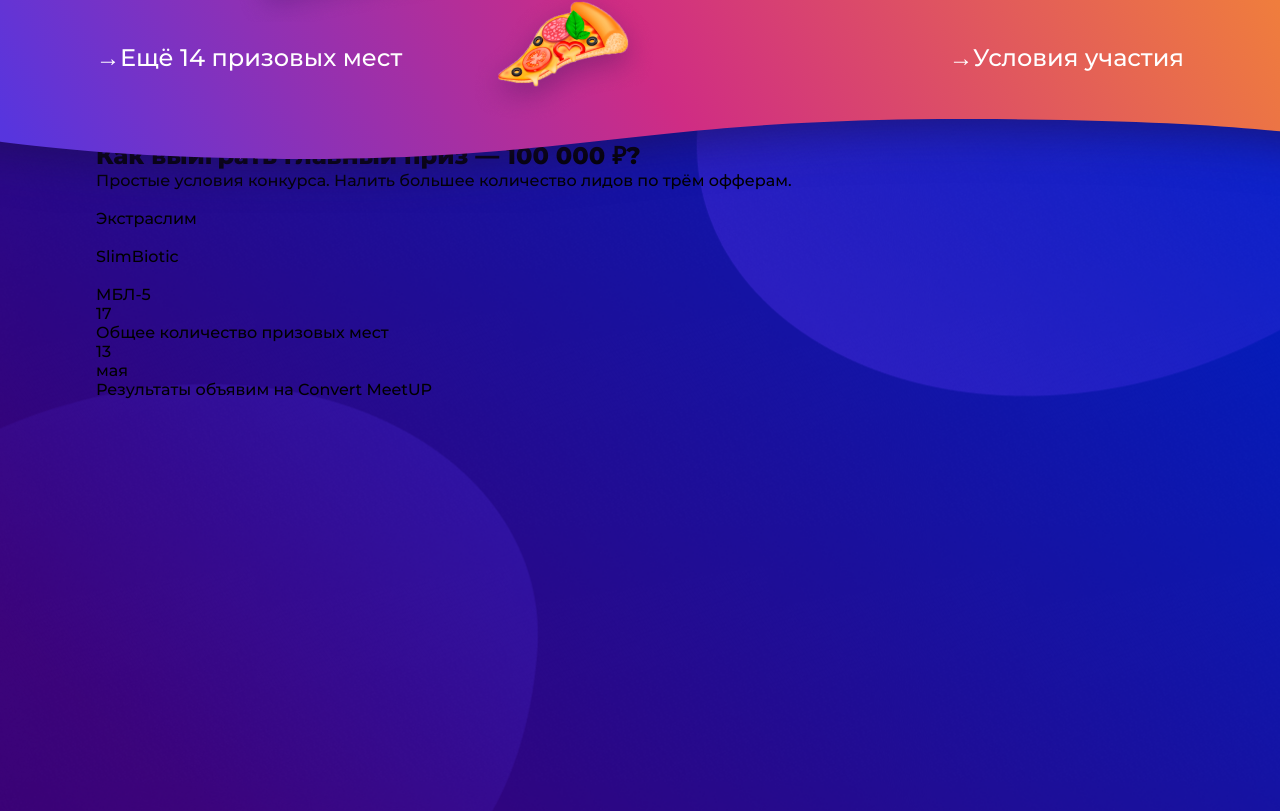
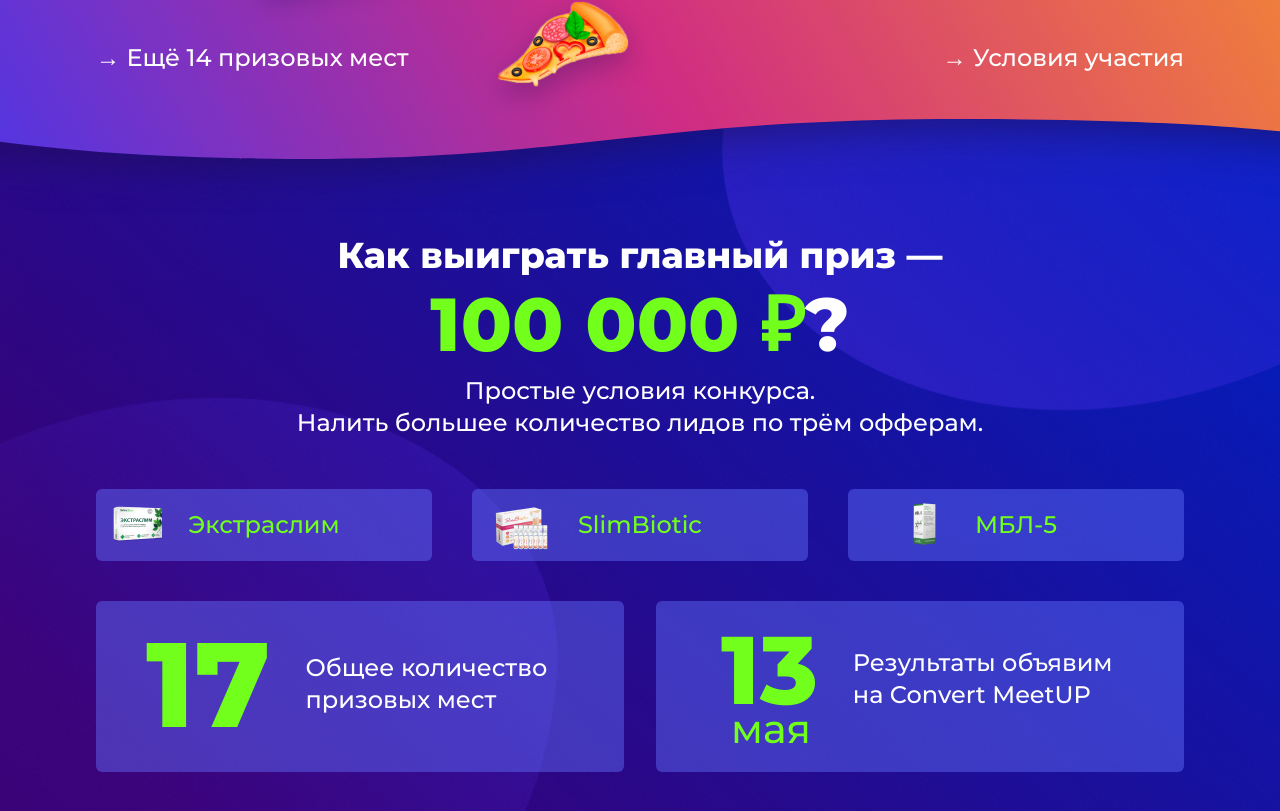
Before and after one commit to alex-lbv/test_ad1.ru, a website: page app/index.html in a window 1280 px wide. Shown: the part 689-1500 px from the top of the page. Drawn offline with nearby package versions, Linux system fonts and the light colour scheme; files that its build step writes are made by us from their sources.

Commit message:
feature(main): adds styles for condition and result section

```diff
--- a/app/index.html
+++ b/app/index.html
@@ -21,7 +21,7 @@
 					</svg>
 				</div>
 				<div class="header__button-wrap">
-					<button type="button" class="header__button">&#8594;Вход</button>
+					<button type="button" class="header__button">&#8594; Вход</button>
 				</div>
 			</div>
 			<div class="header__content contest">
@@ -77,10 +77,10 @@
 			</div>
 			<div class="header__content header__content--bottom">
 				<div class="header__link-wrap">
-					<a href="#" class="header__link">&#8594;Ещё 14 призовых мест</a>
+					<a href="#" class="header__link">&#8594; Ещё 14 призовых мест</a>
 				</div>
 				<div class="header__link-wrap">
-					<a href="#" class="header__link">&#8594;Условия участия</a>
+					<a href="#" class="header__link">&#8594; Условия участия</a>
 				</div>
 			</div>
 		</div>
@@ -89,44 +89,25 @@
 		<div class="container">
 			<section class="condition">
 				<div class="condition__title-wrap">
-				<h2 class="condition__title">Как выиграть главный приз — <span class="condition__title--green">100 000
-						₽</span>?</h2>
+					<h2 class="condition__title">Как выиграть главный приз — <span class="condition__title--green">100
+							000 ₽</span><span class="condition__title--symbol">?</span></h2>
 				</div>
-			<div class="condition__text-wrap">
-				<p class="condition__text">Простые условия конкурса. Налить большее количество лидов по трём офферам.
+				<div class="condition__description-wrap">
+					<p class="condition__description">Простые условия конкурса.<br />Налить большее количество лидов по
+						трём
+						офферам.
 					</p>
 				</div>
 				<div class="condition__list-wrap">
 					<ul class="condition__list">
-					<li class="condition__item">
-						<div class="condition__item-content">
-							<div class="condition__item-image-wrap">
-								<img src="" alt="" class="condition__item-image">
-							</div>
-							<div class="condition__text-wrap">
+						<li class="condition__item condition__item--extra">
 							<span class="condition__text">Экстраслим</span>
-							</div>
-						</div>
 						</li>
-					<li class="condition__item">
-						<div class="condition__item-content">
-							<div class="condition__item-image-wrap">
-								<img src="" alt="" class="condition__item-image">
-							</div>
-							<div class="condition__text-wrap">
+						<li class="condition__item condition__item--biotic">
 							<span class="condition__text">SlimBiotic</span>
-							</div>
-						</div>
 						</li>
-					<li class="condition__item">
-						<div class="condition__item-content">
-							<div class="condition__item-image-wrap">
-								<img src="" alt="" class="condition__item-image">
-							</div>
-							<div class="condition__text-wrap">
+						<li class="condition__item condition__item--mbl">
 							<span class="condition__text">МБЛ-5</span>
-							</div>
-						</div>
 						</li>
 					</ul>
 				</div>
@@ -135,23 +116,27 @@
 				<h2 class="visually-hidden">Результат</h2>
 				<ul class="result__list">
 					<li class="result__item">
-					<div class="result__item-content">
-						<div class="result__item-number-wrap">
-							<span class="result__item-number">17</span>
+						<div class="result__content">
+							<div class="result__number-wrap">
+								<span class="result__number">17</span>
 							</div>
-						<div class="result__item-text-wrap">
-							<p class="result__item-text">Общее количество призовых мест</p>
+							<div class="result__text-wrap">
+								<span class="result__text">Общее количество призовых мест</span>
 							</div>
 						</div>
 					</li>
 					<li class="result__item">
-					<div class="result__item-content">
-						<div class="result__item-number-wrap">
-							<span class="result__item-number">13<br /><span
-									class="result__item-number--text">мая</span></span>
+						<div class="result__content">
+							<div class="result__number-container">
+								<div class="result-number-wrap">
+									<span class="result__number result__number--min">13</span>
 								</div>
-						<div class="result__item-text-wrap">
-							<p class="result__item-text">Результаты объявим на Convert MeetUP</p>
+								<div class="result__day-wrap">
+									<span class="result__day">Мая</span>
+								</div>
+							</div>
+							<div class="result__text-wrap result__text-wrap--right">
+								<span class="result__text">Результаты объявим на Convert MeetUP</span>
 							</div>
 						</div>
 					</li>
--- a/app/sass/components/_variables.scss
+++ b/app/sass/components/_variables.scss
@@ -2,3 +2,4 @@
 $white: #ffffff;
 $black: #000000;
 $light-blue: #7FF0FF;
+$green: #71FF1B;
--- /dev/null
+++ b/app/sass/page/_condition.scss
@@ -0,0 +1,111 @@
+.condition {
+	text-align: center;
+	color: $white;
+
+	&__title {
+		font-weight: 800;
+		font-size: 36px;
+		line-height: 64px;
+
+		&-wrap {
+			padding: 0 200px;
+		}
+
+		&--green {
+			font-size: 75px;
+			line-height: 75px;
+
+			color: $green;
+		}
+
+		&--symbol {
+			font-size: 75px;
+			line-height: 75px;
+		}
+	}
+
+	&__description {
+		font-size: 24px;
+		line-height: 32px;
+
+		&-wrap {
+			padding-top: 5px;
+		}
+	}
+
+	&__list {
+		padding-top: 50px;
+
+		display: flex;
+		justify-content: space-around;
+		align-items: center;
+	}
+
+	&__item {
+		padding: 20px 0;
+		margin-right: 40px;
+
+		position: relative;
+
+		width: 33%;
+
+		background-color: rgba(100, 116, 255, 0.43);
+		border-radius: 6px;
+
+		&:last-of-type {
+			margin-right: 0;
+		}
+
+		&--extra {
+			&::before {
+				position: absolute;
+				content: '';
+				left: 5%;
+				top: 20%;
+
+				width: 50px;
+				height: 40px;
+
+				background-image: url("../img/cond-1.png");
+				background-repeat: no-repeat;
+			}
+		}
+
+		&--biotic {
+			&::before {
+				position: absolute;
+				content: '';
+				left: 5%;
+				top: 10%;
+
+				width: 64px;
+				height: 64px;
+
+				background-image: url("../img/cond-2.png");
+				background-repeat: no-repeat;
+			}
+		}
+
+		&--mbl {
+			&::before {
+				position: absolute;
+				content: '';
+				left: 15%;
+				top: 15%;
+
+				width: 61px;
+				height: 52px;
+
+				background-image: url("../img/cond-3.png");
+				background-repeat: no-repeat;
+			}
+		}
+	}
+
+	&__text {
+		font-size: 24px;
+		line-height: 32px;
+
+		color: $green;
+	}
+}
--- a/app/sass/page/_main.scss
+++ b/app/sass/page/_main.scss
@@ -1,6 +1,6 @@
 .main {
-	padding-top: 125px;
-	min-height: 100vh;
+	padding-top: 210px;
+	padding-bottom: 200px;
 
 	background-image: url("../img/bg-2.png");
 	background-repeat: no-repeat;
--- /dev/null
+++ b/app/sass/page/_result.scss
@@ -0,0 +1,70 @@
+.result {
+	margin-top: 40px;
+
+	&__list {
+		display: flex;
+		justify-content: space-between;
+	}
+
+	&__item {
+		max-width: 528px;
+
+		background: rgba(100, 116, 255, 0.43);
+		border-radius: 6px;
+	}
+
+	&__content {
+		padding: 10px 0;
+		padding-bottom: 15px;
+
+		display: flex;
+		align-items: center;
+	}
+
+	&__number {
+		font-weight: 800;
+		font-size: 120px;
+
+		color: $green;
+
+		&-wrap {
+			padding-left: 50px;
+		}
+
+		&-container {
+			padding-left: 65px;
+		}
+
+		&--min {
+			font-size: 96px;
+		}
+	}
+
+	&__day {
+		font-size: 40px;
+		line-height: 0;
+		text-transform: lowercase;
+
+		color: $green;
+
+		&-wrap {
+			padding-left: 10px;
+		}
+	}
+
+	&__text {
+		font-size: 24px;
+		line-height: 32px;
+
+		color: $white;
+
+		&-wrap {
+			padding-left: 35px;
+
+			&--right {
+				padding-right: 50px;
+			}
+		}
+	}
+
+}
--- a/app/sass/style.scss
+++ b/app/sass/style.scss
@@ -7,3 +7,5 @@
 @import 'page/_header';
 @import 'page/_main';
 @import 'page/_contest';
+@import 'page/_condition';
+@import 'page/_result';
```
Lines whose indentation alone changed are shown as unchanged.
